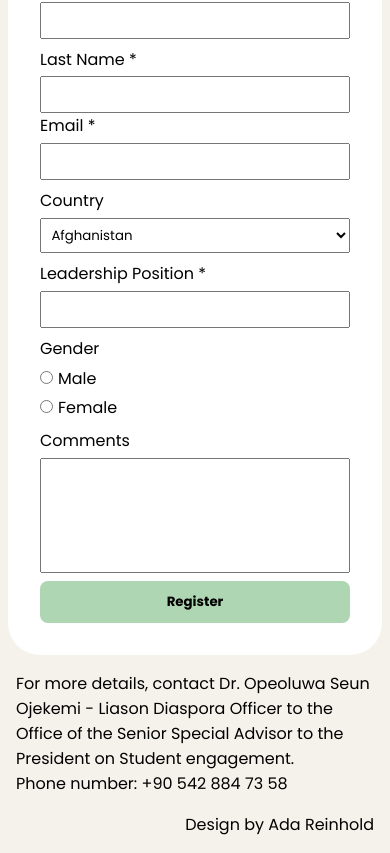
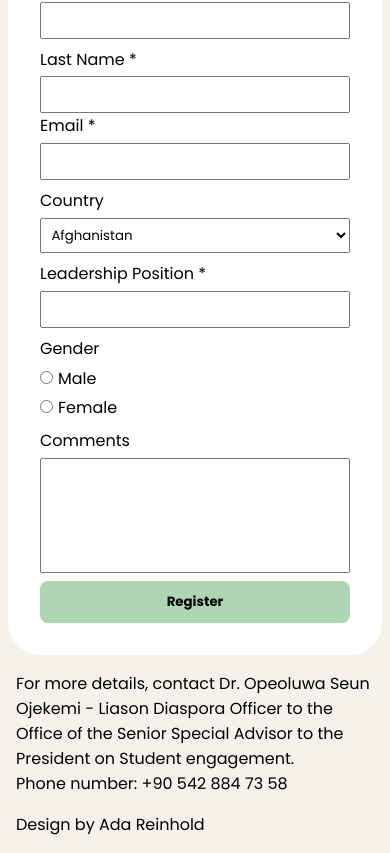
Before and after one commit to mofopeadegoke/registerPage, a React (Vite) app in the folder vite-project/: page / in a window 390 px wide. Shown: the part 434-1287 px from the top of the page. Built offline with nearby package versions, Linux system fonts and the light colour scheme.

Commit message:
footer fixed

```diff
--- a/vite-project/src/App.css
+++ b/vite-project/src/App.css
@@ -90,4 +90,7 @@ footer {
     grid-row: auto auto;
     gap: 1rem;
   }
+  .credits {
+    justify-self: start;
+  }
 }
```
